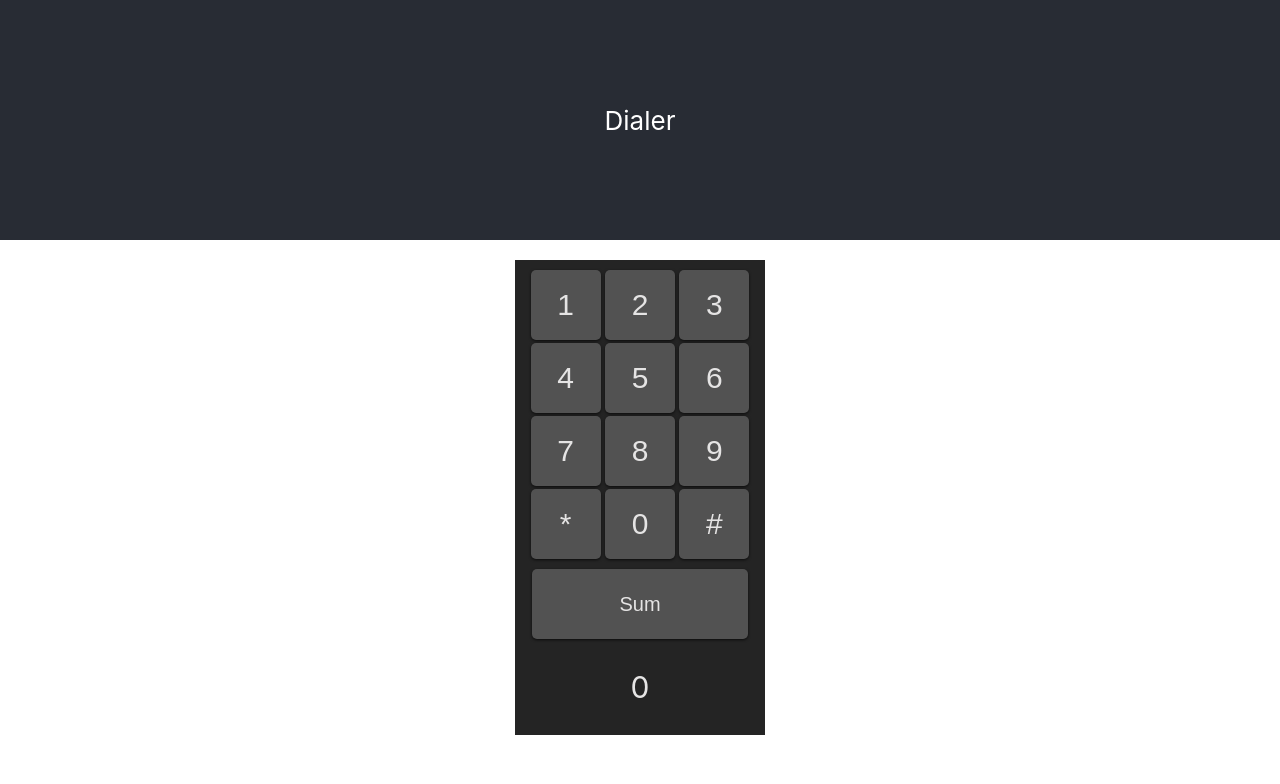
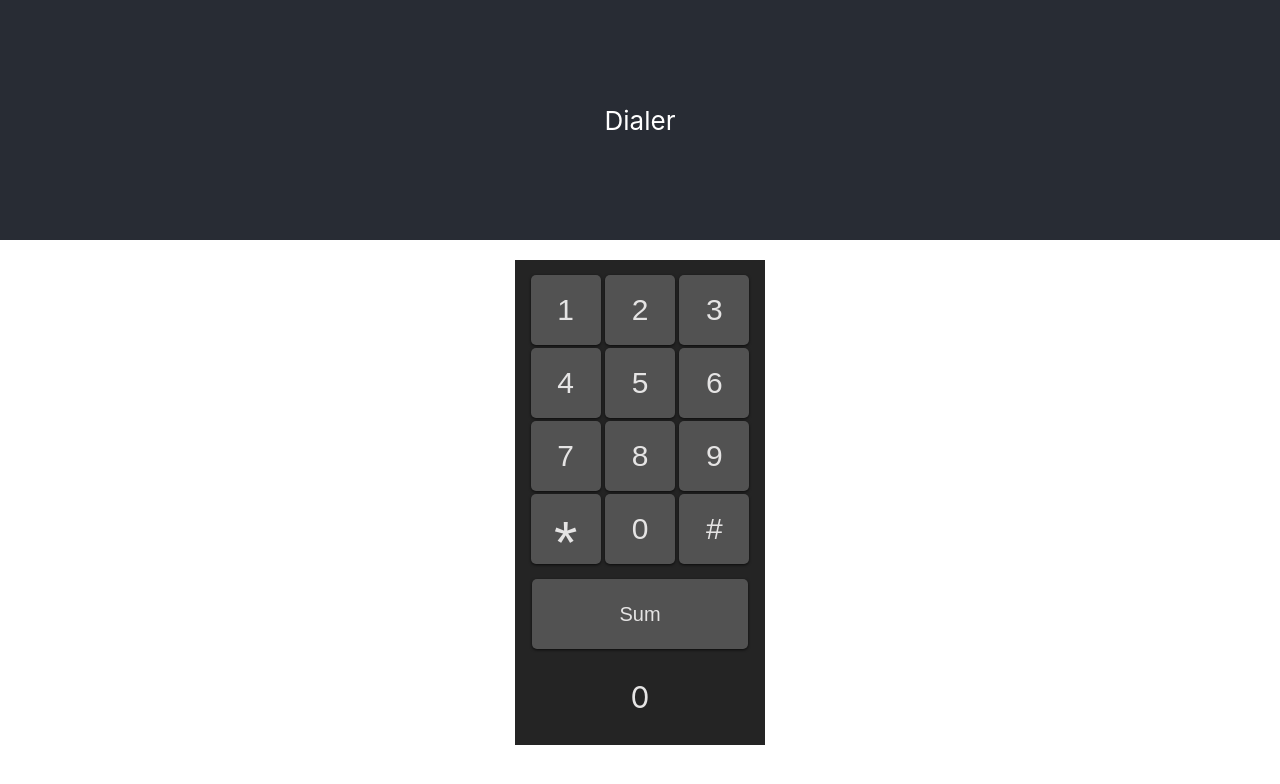
Before and after one commit to Smelbows/typescript-dialer, a React (Create React App) app: page / in a window 1280 px wide. Shown: the top 784 px of the page. Built offline with nearby package versions, Linux system fonts and the light colour scheme.

Commit message:
being pedandic about the star key

```diff
--- a/src/App.css
+++ b/src/App.css
@@ -36,7 +36,7 @@
   grid-template-columns: 1fr 1fr 1fr;
   gap: 3px;
   width: 220px;
-  margin: 10px auto;
+  margin: 15px auto;
 }
 
 .button {
@@ -61,6 +61,11 @@
   width: 70px;
 }
 
+.star {
+  padding-top: 14px;
+  font-size: 60px;
+}
+
 .button:hover {
   background-color: #454545;
 }
--- a/src/components/DialerButton.tsx
+++ b/src/components/DialerButton.tsx
@@ -7,7 +7,10 @@ interface Props {
 
 export const DialerButton = ({ value, onDialerClick }: Props) => {
   return (
-    <button className="button dialer" onClick={() => onDialerClick(value)}>
+    <button
+      className={`button dialer ${value === '*' && 'star'}`}
+      onClick={() => onDialerClick(value)}
+    >
       {value}
     </button>
   );
```
